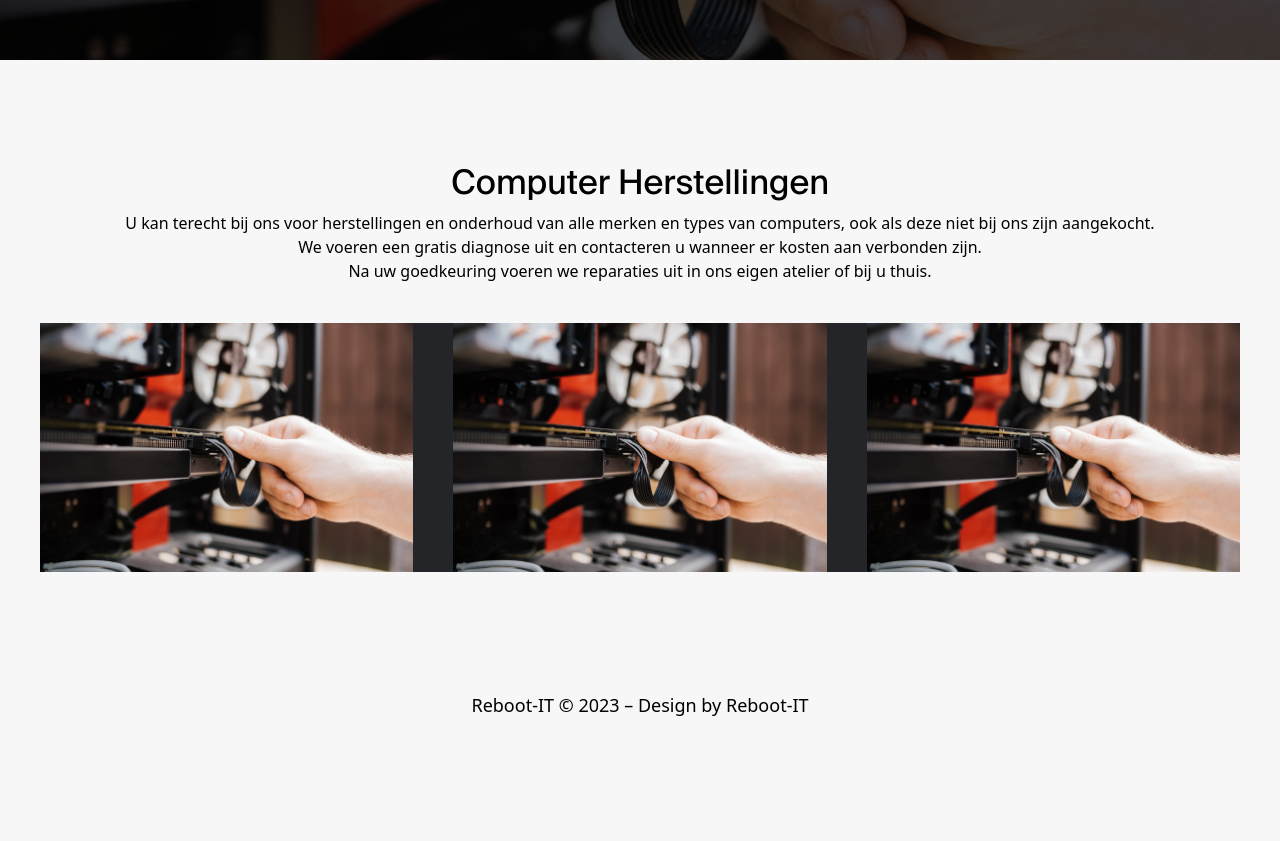
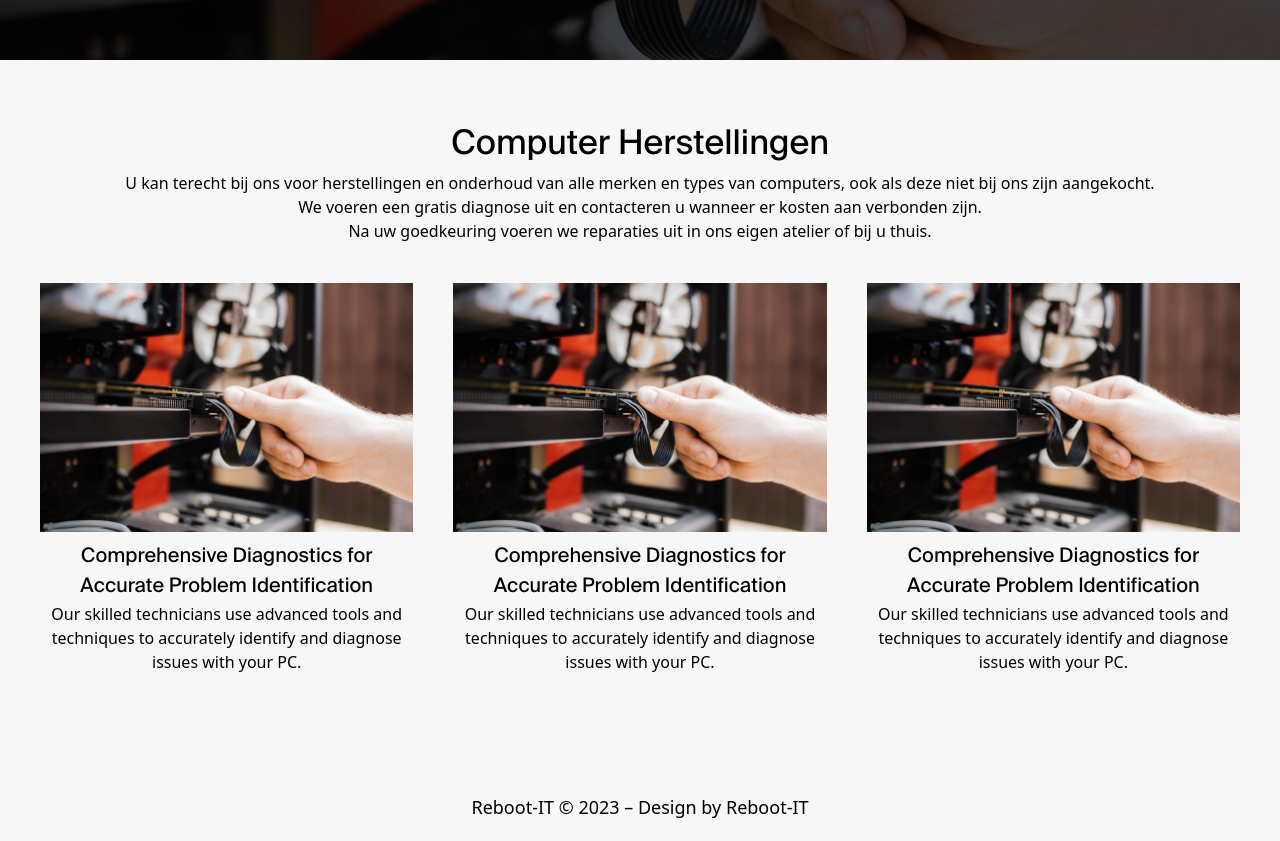
Before and after one commit to kenzo47/pcrepair, a SvelteKit app: page /hersteldienst in a window 1280 px wide. Shown: the part 440-1281 px from the top of the page. Before the commit the page ends 1179 px from the top, so only its background shows below. Built offline with nearby package versions, Linux system fonts and the light colour scheme.

Commit message:
Added CenterHeading component.

```diff
--- /dev/null
+++ b/src/lib/components/hersteldienst/CenterHeading.svelte
@@ -0,0 +1,14 @@
+<script lang="ts">
+	import type { CenterHeadingData } from '$lib/types/components/CenterHeading'
+
+	export let data: CenterHeadingData
+</script>
+
+<div class="mb-[4rem] flex flex-col items-center">
+	<h1 class="text-center font-suisse text-[3.4rem] text-black">Computer Herstellingen</h1>
+	{#each data.description as description (description)}
+		<p class="font-suise text-2xl font-normal">
+			{description}
+		</p>
+	{/each}
+</div>
--- /dev/null
+++ b/src/lib/types/components/CenterHeading.ts
@@ -0,0 +1,4 @@
+export interface CenterHeadingData {
+	title: string
+	description: string[]
+}
--- a/src/routes/hersteldienst/+page.svelte
+++ b/src/routes/hersteldienst/+page.svelte
@@ -3,6 +3,8 @@
 	import type { HeaderImageData } from '$lib/types/components/HeaderImage'
 	import HeaderImage from '$lib/components/HeaderImage.svelte'
 	import pcrepair from '$lib/assets/images/pcrepair.jpg'
+	import type { CenterHeadingData } from '$lib/types/components/CenterHeading'
+	import CenterHeading from '$lib/components/hersteldienst/CenterHeading.svelte'
 	export let data: PageData
 
 	let ImageSwiperData: HeaderImageData = {
@@ -14,41 +16,64 @@
 		description: 'Informatie over onze herstellingen en diensten.',
 		url: '#'
 	}
+	let CenterHeadingData: CenterHeadingData = {
+		title: 'Herstellingen',
+		description: [
+			'U kan terecht bij ons voor herstellingen en onderhoud van alle merken en types van computers, ook als deze niet bij ons zijn aangekocht.',
+			'We voeren een gratis diagnose uit en contacteren u wanneer er kosten aan verbonden zijn.',
+			'Na uw goedkeuring voeren we reparaties uit in ons eigen atelier of bij u thuis.'
+		]
+	}
 </script>
 
 <!--Header Image-->
-<header class="mb-[8rem] overflow-hidden">
+<header class="mb-[4rem] overflow-hidden">
 	<HeaderImage data={ImageSwiperData} />
 </header>
 <!--PC Repairs-->
 <section class="wrapper mb-[8rem]">
-	<div class="flex flex-col items-center">
-		<h1 class="text-center font-suisse text-[3.4rem] text-black">Computer Herstellingen</h1>
-		<p class="font-suise text-2xl font-normal">
-			U kan terecht bij ons voor herstellingen en onderhoud van alle merken en types van computers,
-			ook als deze niet bij ons zijn aangekocht.
-		</p>
-		<p class="font-suise text-2xl font-normal">
-			We voeren een gratis diagnose uit en contacteren u wanneer er kosten aan verbonden zijn.
-		</p>
-		<p class="font-suise mb-[4rem] text-2xl font-normal">
-			Na uw goedkeuring voeren we reparaties uit in ons eigen atelier of bij u thuis.
-		</p>
-	</div>
-	<div class="grid grid-cols-3 gap-[4rem] bg-raisin-black">
+	<CenterHeading data={CenterHeadingData} />
+	<div class="grid grid-cols-3 gap-[4rem]">
 		<div>
+			<div class="mb-[1rem]">
+				<img src={pcrepair} alt="PC-Herstelling" />
+			</div>
 			<div>
-				<img src={pcrepair} alt="PC-Herstelling" />
+				<h2 class="text-center font-suisse text-4xl text-black">
+					Comprehensive Diagnostics for Accurate Problem Identification
+				</h2>
+				<p class="font-suise text-center text-2xl font-normal">
+					Our skilled technicians use advanced tools and techniques to accurately identify and
+					diagnose issues with your PC.
+				</p>
 			</div>
 		</div>
 		<div>
+			<div class="mb-[1rem]">
+				<img src={pcrepair} alt="PC-Herstelling" />
+			</div>
 			<div>
-				<img src={pcrepair} alt="PC-Herstelling" />
+				<h2 class="text-center font-suisse text-4xl text-black">
+					Comprehensive Diagnostics for Accurate Problem Identification
+				</h2>
+				<p class="font-suise text-center text-2xl font-normal">
+					Our skilled technicians use advanced tools and techniques to accurately identify and
+					diagnose issues with your PC.
+				</p>
 			</div>
 		</div>
 		<div>
+			<div class="mb-[1rem]">
+				<img src={pcrepair} alt="PC-Herstelling" />
+			</div>
 			<div>
-				<img src={pcrepair} alt="PC-Herstelling" />
+				<h2 class="text-center font-suisse text-4xl text-black">
+					Comprehensive Diagnostics for Accurate Problem Identification
+				</h2>
+				<p class="font-suise text-center text-2xl font-normal">
+					Our skilled technicians use advanced tools and techniques to accurately identify and
+					diagnose issues with your PC.
+				</p>
 			</div>
 		</div>
 	</div>
```
